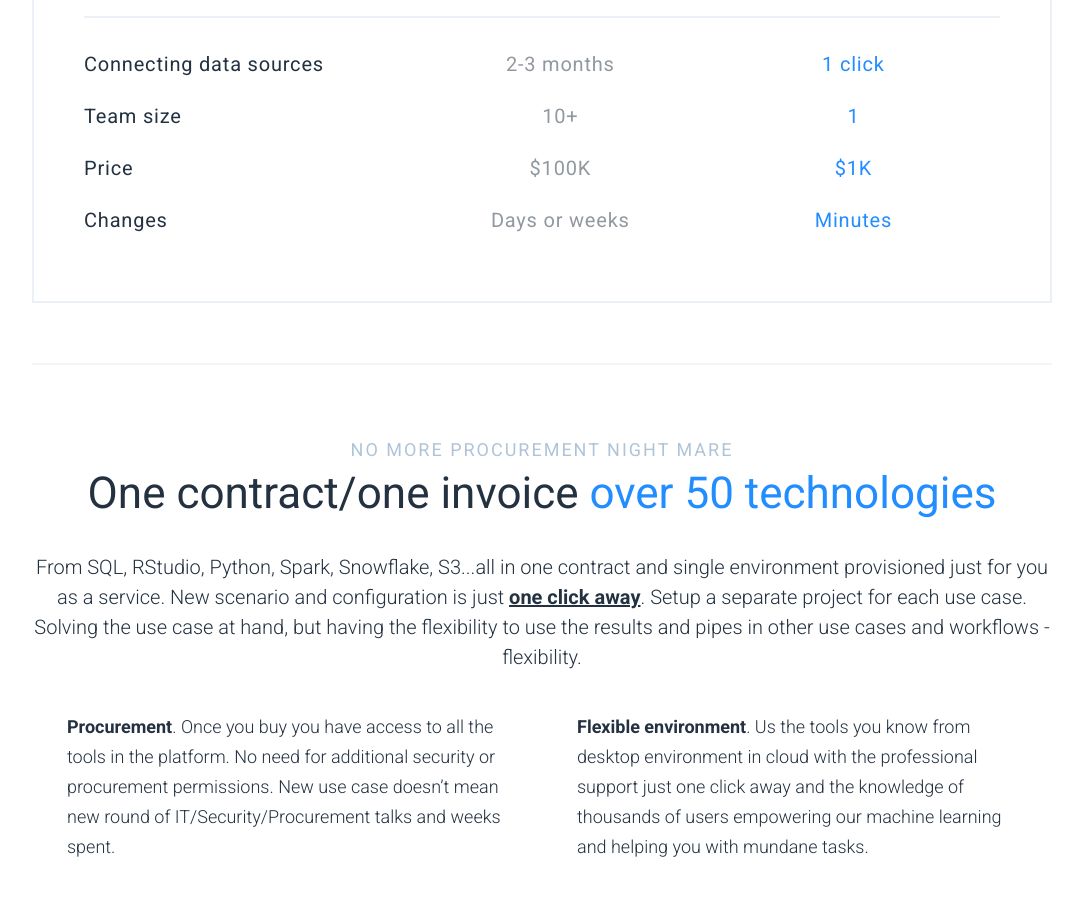
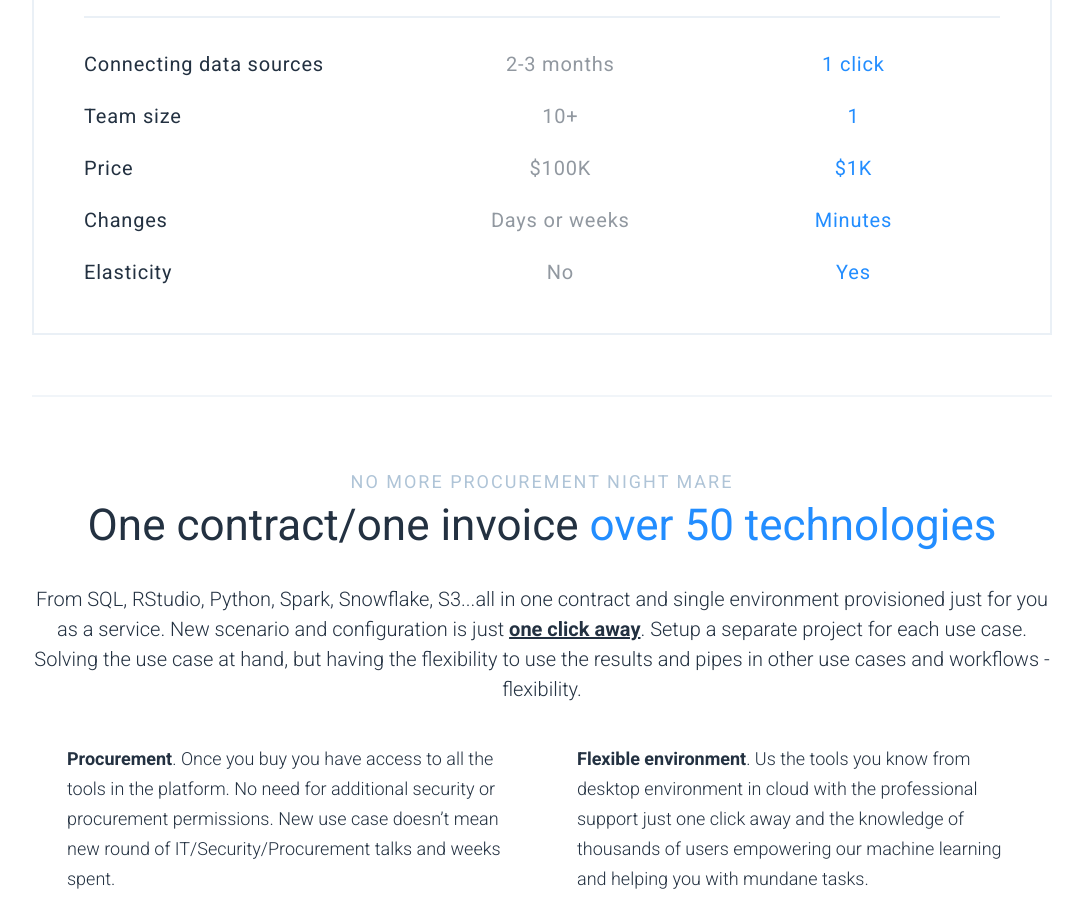
Before and after one commit to keboola/website, a Jekyll site: the page built from _product/product.md, in a window 1280 px wide and 900 px high, scrolled down 2664 px. Shown: the whole window, without its empty margins (98-1181 px from the left). Built offline with Jekyll 4.4.1, drawn with Linux system fonts in a browser that asks for light colours; nearby versions of some CDN libraries.

Commit message:
Update from Forestry.io - Updated product.md

```diff
--- a/_product/product.md
+++ b/_product/product.md
@@ -80,7 +80,9 @@ page_sections:
   - name: Changes
     valueold: Days or weeks
     valuenew: Minutes
-  - {}
+  - name: Elasticity
+    valueold: 'No'
+    valuenew: 'Yes'
 - template: horizontal-rule
   block: hr
 - template: article-full
```
